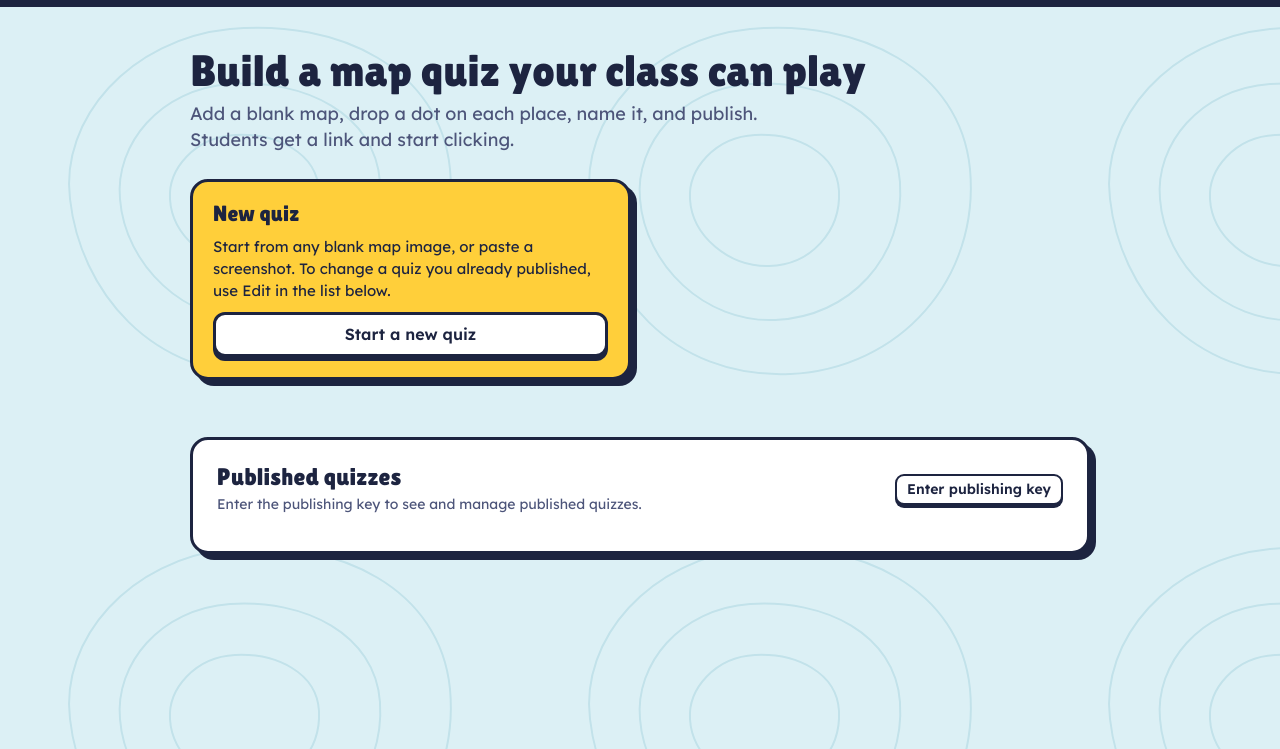
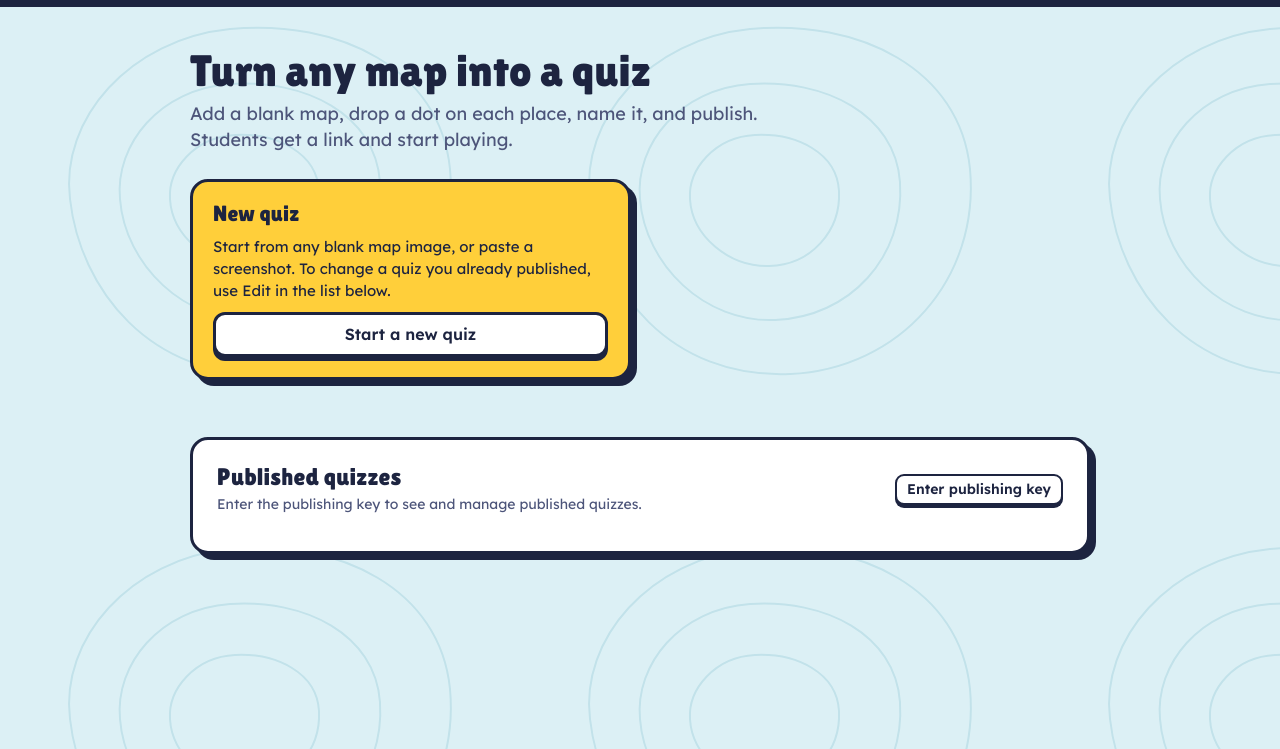
Before and after one commit to drgoldburg/mapdash, a plain HTML site: page index.html in a window 1280 px wide. Shown: the part 51-800 px from the top of the page. Drawn offline with Linux system fonts and the light colour scheme.

Commit message:
Update index.html

```diff
--- a/index.html
+++ b/index.html
@@ -250,8 +250,8 @@
   <!-- HOME (teachers) -->
   <section id="home" class="view hidden">
     <div class="home-title">
-      <h1>Build a map quiz your class can play</h1>
-      <p>Add a blank map, drop a dot on each place, name it, and publish. Students get a link and start clicking.</p>
+      <h1>Turn any map into a quiz</h1>
+      <p>Add a blank map, drop a dot on each place, name it, and publish. Students get a link and start playing.</p>
     </div>
     <div class="home-grid">
       <div class="card lead">
```
